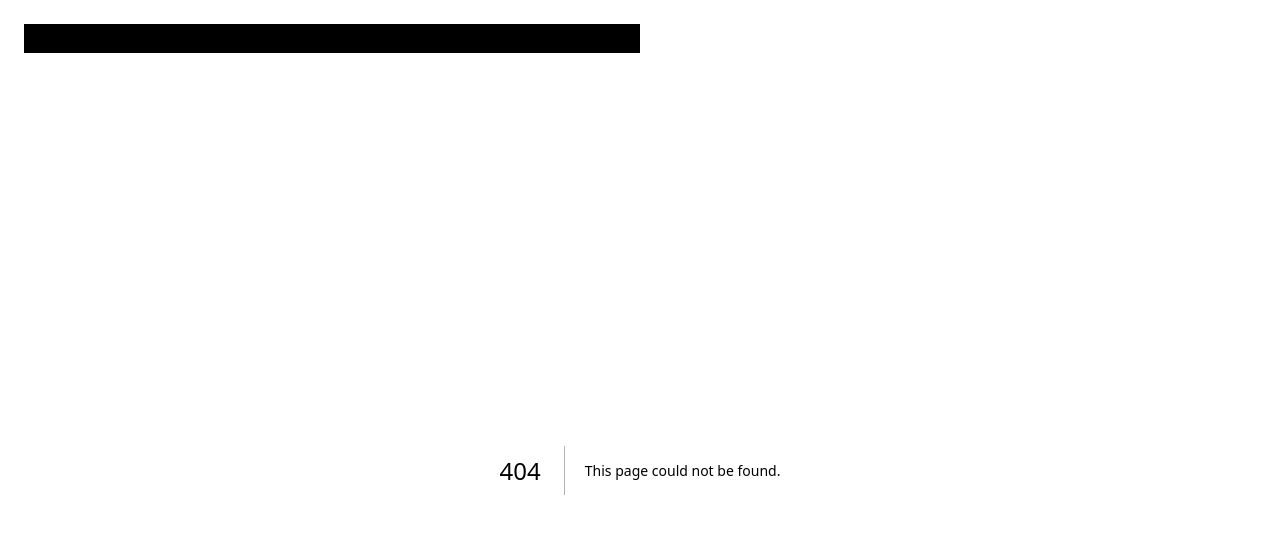
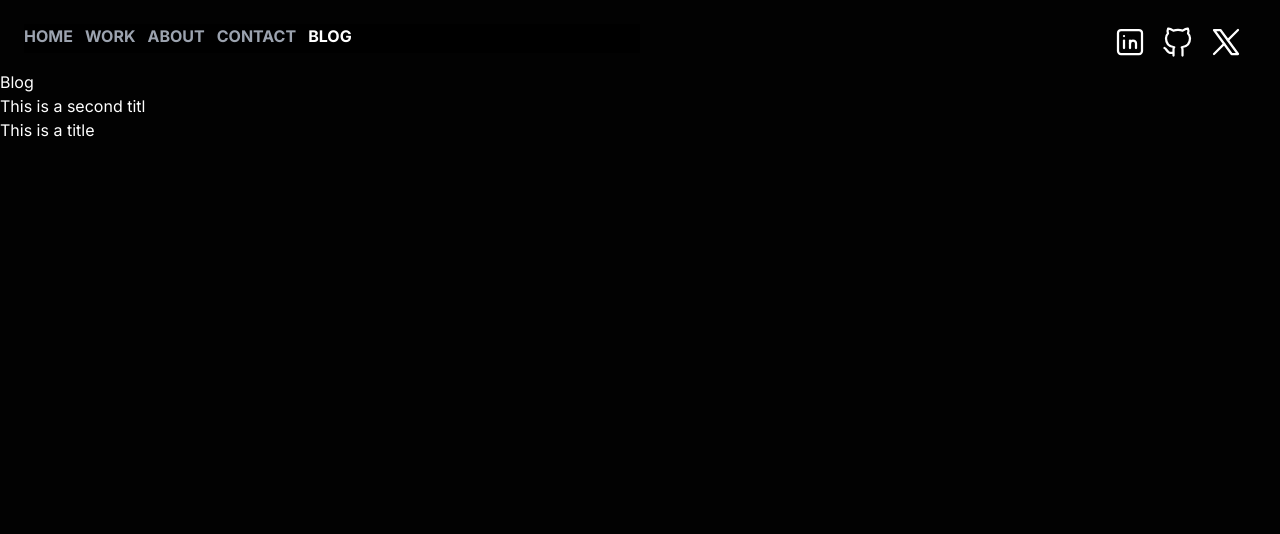
Before and after one commit to mccannsean421/cmccann-dot-com, a Next.js app: page /blog in a window 1280 px wide. Before the commit this address had no page. Shown: the top 534 px of the page. Built offline with nearby package versions, Linux system fonts and the light colour scheme.

Commit message:
adding blog

```diff
--- /dev/null
+++ b/mdx-components.js
@@ -0,0 +1,5 @@
+export function useMDXComponents(components) {
+    return {
+      ...components,
+    }
+  }
--- a/next.config.mjs
+++ b/next.config.mjs
@@ -1,4 +1,15 @@
+import createMDX from '@next/mdx'
+
 /** @type {import('next').NextConfig} */
-const nextConfig = {};
+const nextConfig = {
+  // Configure `pageExtensions` to include markdown and MDX files
+  pageExtensions: ['js', 'jsx', 'md', 'mdx', 'ts', 'tsx'],
+  // Optionally, add any other Next.js config below
+}
 
-export default nextConfig;
+const withMDX = createMDX({
+  // Add markdown plugins here, as desired
+})
+
+// Merge MDX config with Next.js config
+export default withMDX(nextConfig)
--- a/package.json
+++ b/package.json
@@ -10,7 +10,12 @@
     "test": "jest"
   },
   "dependencies": {
+    "@mdx-js/loader": "^3.0.1",
+    "@mdx-js/react": "^3.0.1",
+    "@next/mdx": "^14.2.2",
+    "@types/mdx": "^2.0.13",
     "next": "14.1.4",
+    "next-mdx-remote": "^4.4.1",
     "react": "^18",
     "react-dom": "^18"
   },
@@ -20,6 +25,7 @@
     "autoprefixer": "^10.0.1",
     "eslint": "^8",
     "eslint-config-next": "14.1.4",
+    "fs": "^0.0.1-security",
     "jest": "^29.7.0",
     "jest-environment-jsdom": "^29.7.0",
     "postcss": "^8",
--- /dev/null
+++ b/src/app/blog/[slug]/page.js
@@ -0,0 +1,14 @@
+import { getPostBySlug } from "@/app/lib";
+import navigation from "next/navigation";
+
+export default function BlogPostPage() {
+
+    console.log(navigation);
+    const post = getPostBySlug()
+
+    return <>
+        <h1>This is a blog post</h1>
+        <article className="prose">
+        </article>
+    </>
+ }
--- /dev/null
+++ b/src/app/blog/page.js
@@ -0,0 +1,17 @@
+import Link from "next/link";
+import getAllPosts from "../lib";
+
+export default async function BlogPage() {
+    const posts = await getAllPosts();
+
+    return (
+        <>
+            <h1>Blog</h1>
+            <ul>
+                {posts.map(post => (
+                    <li key={post.id}><Link href={`/blog/${post.slug}`}>{post.meta.title}</Link></li>
+                ))}
+            </ul>
+        </>
+    );
+}
--- a/src/app/globals.css
+++ b/src/app/globals.css
@@ -18,7 +18,7 @@ nav {
 
 a:hover, .active-link {
   transition: .2s;
-  color: var(--rose);
+  color: white;
 }
 
 .content-container {
@@ -43,7 +43,7 @@ a:hover, .active-link {
   content: '';
   height: 5px;
   width: 0px;
-  background: var(--rose);
+  background: white;
   display: block;
   transition: .2s;
 }
@@ -53,10 +53,35 @@ a:hover, .active-link {
 }
 
 .social-link > svg {
-  height: 48px;
-  width: 48px;
+  height: 36px;
+  width: 36px;
 }
 
 .social-link > svg > path {
   stroke: white;
 }
+
+/* TEXT ANIMATION */
+.float-animation-container {
+  position: absolute;
+}
+
+.float-animation-container > svg{
+  animation: float 6s infinite ease-in-out;
+  opacity: .5;
+  transform: rotate(45deg);
+}
+
+@keyframes float {
+  0% {
+    transform: translateY(0);
+  }
+
+  50% {
+    transform: translateY(5%);
+  }
+
+  100% {
+    transform: translateY(0);
+  }
+}
--- /dev/null
+++ b/src/app/lib/index.js
@@ -0,0 +1,32 @@
+import fs from "fs";
+import path from "path";
+import { compileMDX } from "next-mdx-remote/rsc";
+
+const rootDirectory = path.join(process.cwd(), 'src/app', 'posts')
+
+export const getPostBySlug = async (slug) => {
+    const realSlug = slug.replace(/\.mdx$/, '');
+    const filePath = path.join(rootDirectory, realSlug+".mdx");
+
+    const fileContent = fs.readFileSync(filePath, "utf8");
+
+    const { frontmatter, content } = await compileMDX({
+        source: fileContent,
+        options: { parseFrontmatter: true }
+    });
+    return { meta: frontmatter, slug: realSlug, content}
+}
+
+export default async function getAllPosts() {
+    const files = fs.readdirSync(rootDirectory);
+
+    let posts = [];
+
+    for(const file of files) {
+        const post = await getPostBySlug(file);
+        console.log(post)
+        posts.push(post);
+    }
+
+    return posts;
+}
--- a/src/app/page.js
+++ b/src/app/page.js
@@ -1,5 +1,6 @@
 import Image from "next/image";
 import Link from "next/link";
+import BackgroundAnimation from "@/components/BackgroundAnimation";
 
 export default function Home() {
   return (
@@ -7,11 +8,14 @@ export default function Home() {
     <main className="h-full">
       <div className="hero grid items-center h-full">
       <div className="text-center">
-        <h1 className="text-3xl lg:text-7xl font-bold">Hey, I&apos;m Cormac McCann</h1>
+        <BackgroundAnimation />
+        <h1 className="text-3xl lg:text-7xl font-bold uppercase italic">Cormac McCann</h1>
+        {/* <div className="glitch-animation">Cormac McCann</div> */}
+
         <h2 className="py-12 text-xl text-gray-400">Web Developer - Gamer - Music Nerd - Occasional Hiker</h2>
         <div>
           <Link className="hover:border-gray-400 hover:text-gray-400 font-semibold py-2 px-4 border border-white rounded duration-200 mr-3 hero-btn" href="/work">See My Work</Link>
-          <Link className="hover:border-gray-400 hover:text-gray-400 font-semibold py-2 px-4 border border-white rounded duration-200 hero-btn" href="/contact">Get In Touch</Link>
+          <Link className="hover:border-gray-400 hover:text-gray-400 font-semibold py-2 px-4 border border-white rounded duration-200 hero-btn" href="/contact">Say Hi</Link>
         </div>
       </div>
       </div>
--- /dev/null
+++ b/src/app/posts/test-blog.2.mdx
@@ -0,0 +1,5 @@
+---
+title: This is a second titl
+---
+
+# This is a second blog post
--- /dev/null
+++ b/src/app/posts/test-blog.mdx
@@ -0,0 +1,5 @@
+---
+title: This is a title
+---
+
+# This is a blog post
--- /dev/null
+++ b/src/components/BackgroundAnimation.js
@@ -0,0 +1,9 @@
+export default function BackgroundAnimation() {
+    return (
+        <div className="float-animation-container" aria-hidden="true">
+            <svg width="480" height="480" viewBox="0 0 480 480" fill="none" xmlns="http://www.w3.org/2000/svg" className="glass relative z-10 motion-safe:animate-float">
+            <rect width="480" height="480" fill="#D9D9D9" fill-opacity="0.5"/>
+            </svg>
+        </div>
+    )
+}
--- a/src/components/Nav.js
+++ b/src/components/Nav.js
@@ -24,6 +24,10 @@ export default function Nav() {
         {
             displayText: "Contact",
             path: "/contact",
+        },
+        {
+            displayText: "Blog",
+            path: "/blog",
         }
 
     ];
@@ -67,7 +71,7 @@ export default function Nav() {
             <ul className={`absolute lg:relative lg:left-auto duration-200 top-32 lg:top-0 h-screen w-screen lg:h-auto lg:w-auto bg-black ${mobileNavIsOpen ? "left-0 " : "-left-[100%]"}`}>
                 { navLinks.map((link, index) =>
                 <li className="lg:inline-block pr-3 text-center" key={`nav-link-${index}`}>
-                    <Link href={link.path} onClick={() => setMobileNavIsOpen(false)} className={`uppercase nav-link font-bold duration-200 ${currentPath === link.path ? "active-link" : ""}`}>
+                    <Link href={link.path} onClick={() => setMobileNavIsOpen(false)} className={`uppercase nav-link font-bold duration-200 text-gray-400 hover:text-white ${currentPath === link.path ? "active-link" : ""}`}>
                         {link.displayText}
                     </Link>
                 </li>) }
```
Also changed, not shown: 1 other file (tests, documents, lock files or other folders).
